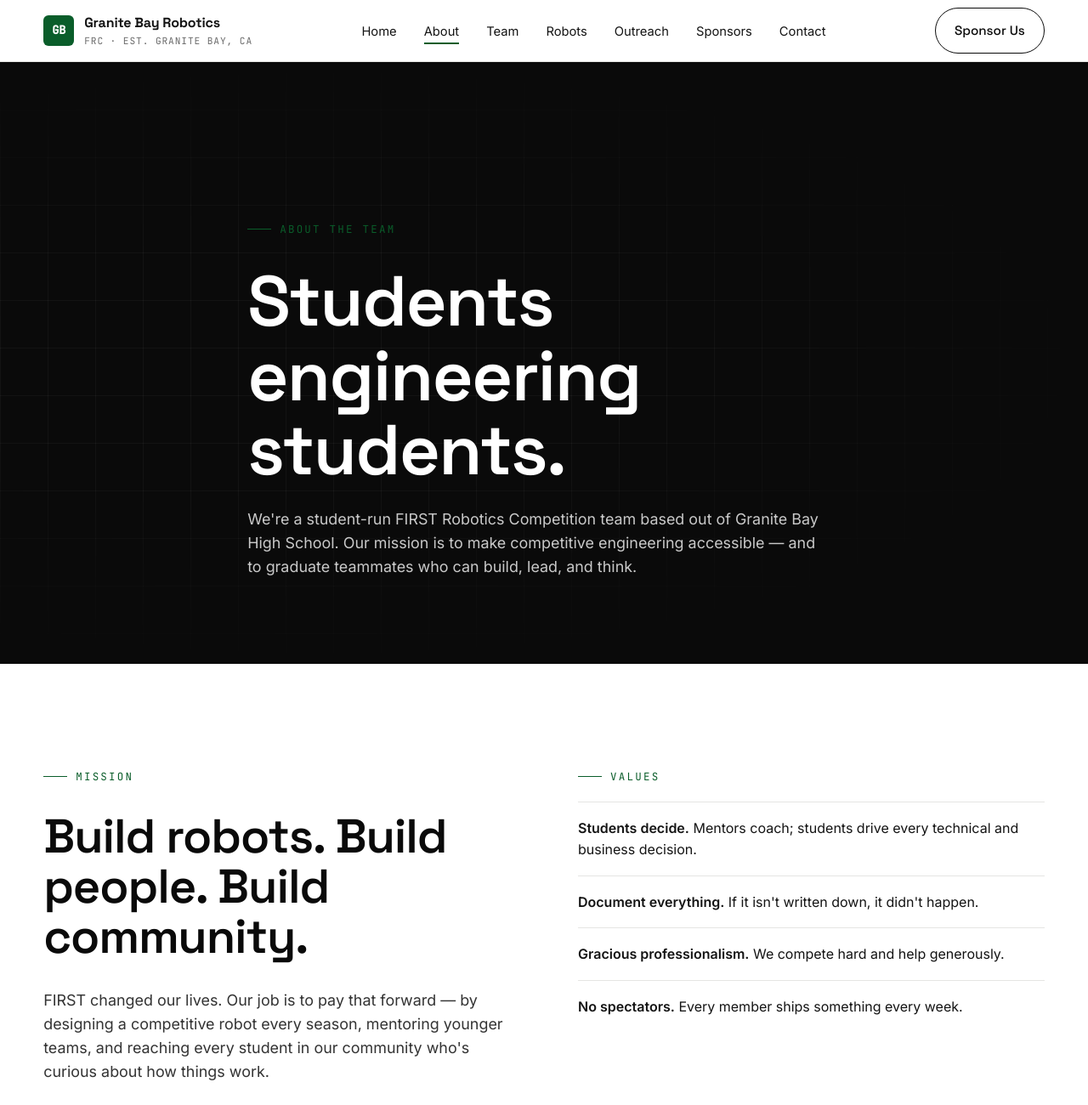
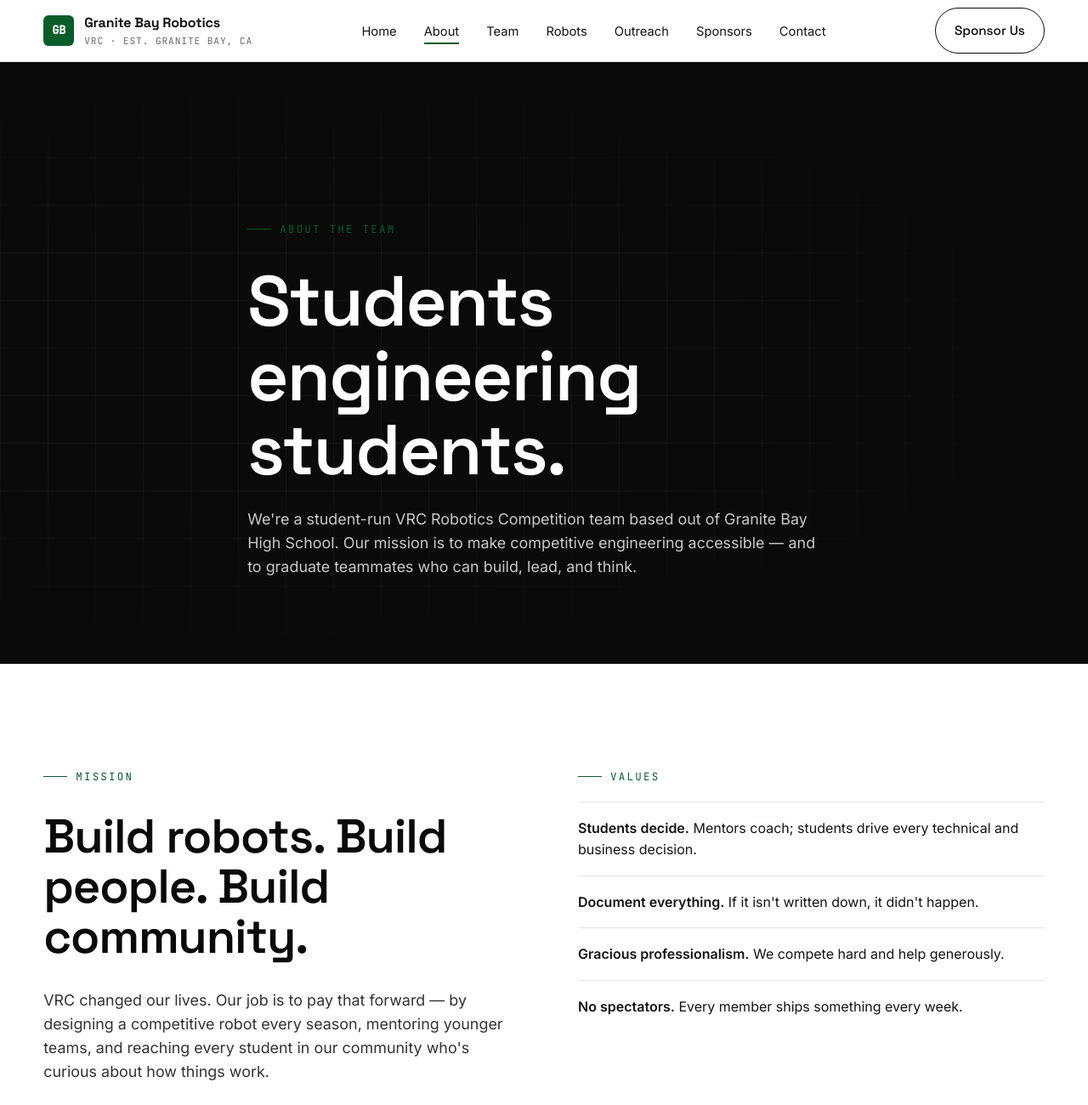
Before and after one commit to voidedstarlight/robotics-website, a plain HTML site: page about.html in a window 1280 px wide. Shown: the top 1300 px of the page at 85% size. Drawn offline with Linux system fonts and the light colour scheme.

Commit message:
Update about.html
Swapping out first stuff

```diff
--- a/about.html
+++ b/about.html
@@ -13,7 +13,7 @@
 
 <header class="nav">
   <div class="container nav-inner">
-    <a href="index.html" class="brand"><span class="brand-mark">GB</span><span class="brand-text">Granite Bay Robotics<small>FRC · Est. Granite Bay, CA</small></span></a>
+    <a href="index.html" class="brand"><span class="brand-mark">GB</span><span class="brand-text">Granite Bay Robotics<small>VRC · Est. Granite Bay, CA</small></span></a>
     <nav><ul class="nav-links">
       <li><a href="index.html">Home</a></li>
       <li><a href="about.html" class="active">About</a></li>
@@ -32,7 +32,7 @@
   <div class="container inner">
     <span class="eyebrow">About the team</span>
     <h1 class="mt-2">Students engineering students.</h1>
-    <p class="lede">We're a student-run FIRST Robotics Competition team based out of Granite Bay High School. Our mission is to make competitive engineering accessible — and to graduate teammates who can build, lead, and think.</p>
+    <p class="lede">We're a student-run VRC Robotics Competition team based out of Granite Bay High School. Our mission is to make competitive engineering accessible — and to graduate teammates who can build, lead, and think.</p>
   </div>
 </section>
 
@@ -42,7 +42,7 @@
       <div>
         <span class="eyebrow">Mission</span>
         <h2 class="mt-2">Build robots. Build people. Build community.</h2>
-        <p class="lede mt-2">FIRST changed our lives. Our job is to pay that forward — by designing a competitive robot every season, mentoring younger teams, and reaching every student in our community who's curious about how things work.</p>
+        <p class="lede mt-2">VRC changed our lives. Our job is to pay that forward — by designing a competitive robot every season, mentoring younger teams, and reaching every student in our community who's curious about how things work.</p>
       </div>
       <div>
         <span class="eyebrow">Values</span>
```
